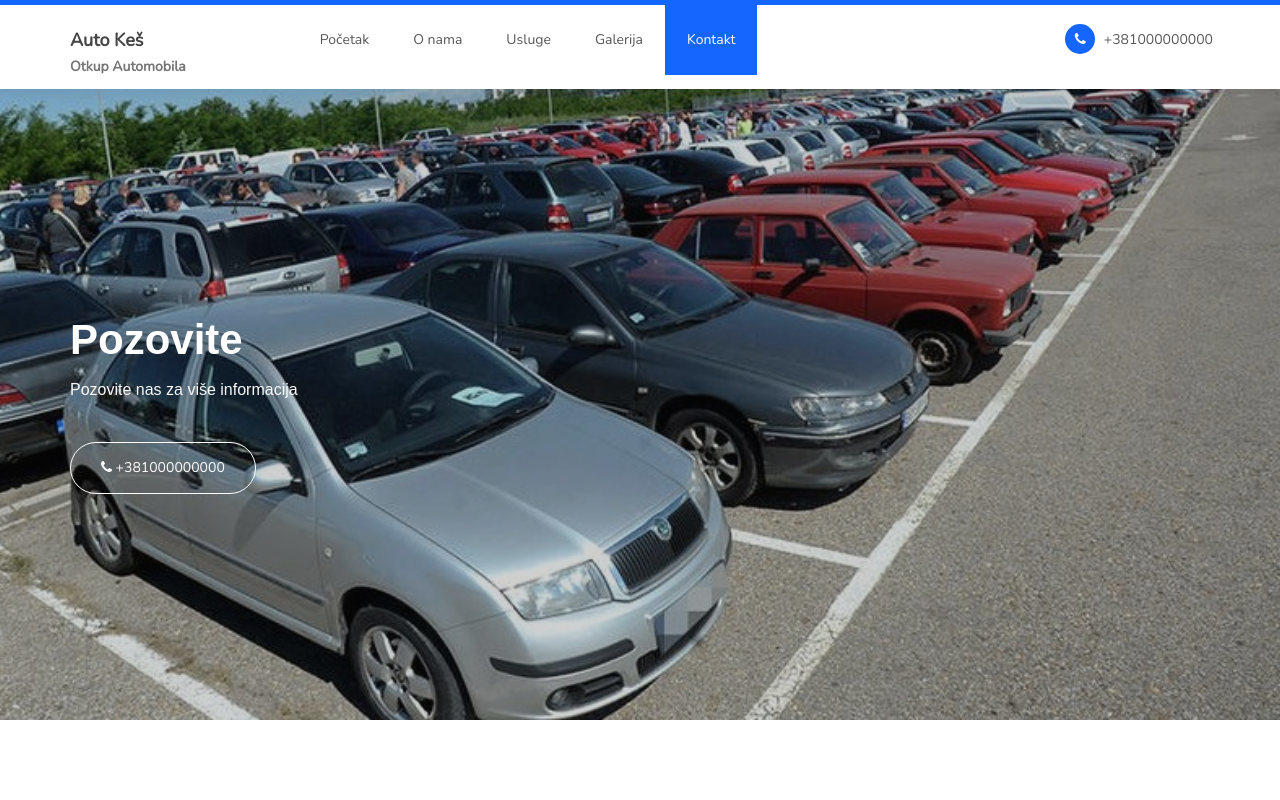
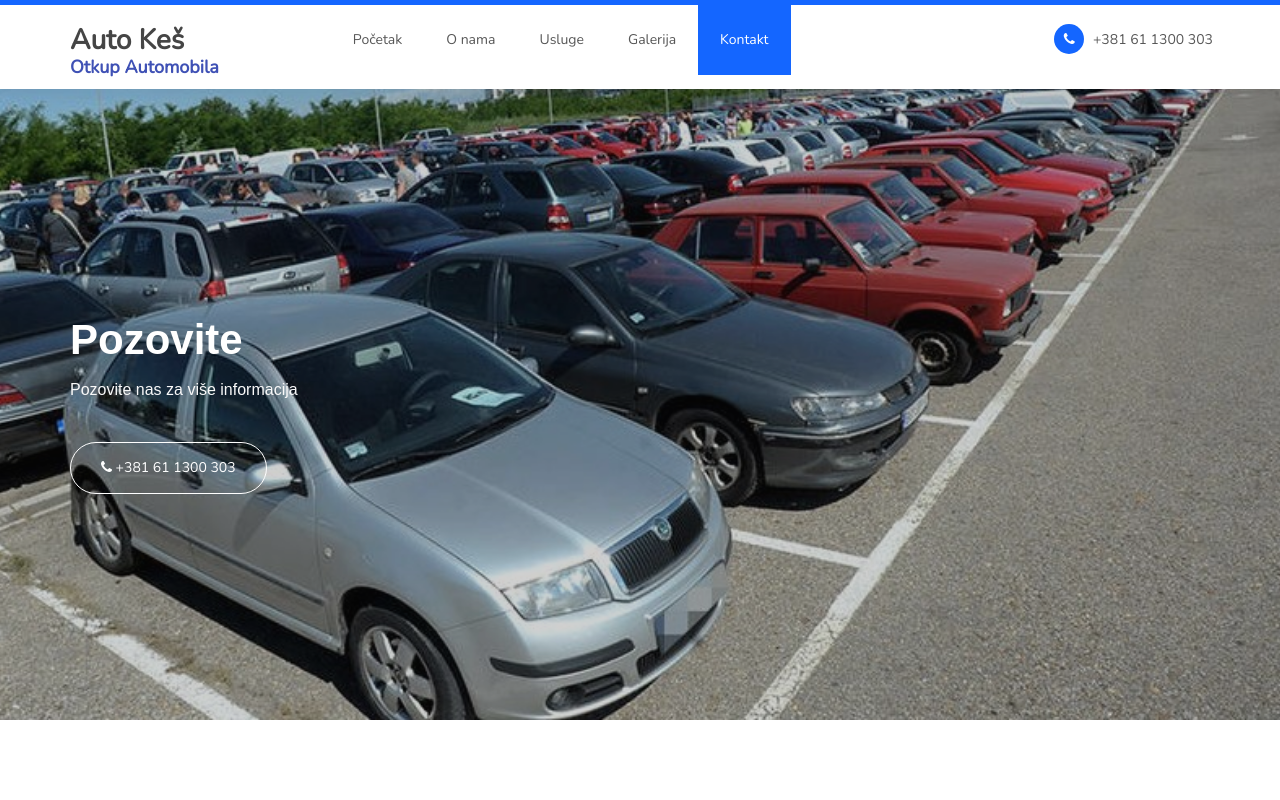
Before and after one commit to vuskovic09/auto-kes, a plain HTML site: page index.html in a window 1280 px wide. Shown: the top 800 px of the page. Drawn offline with nearby package versions, Linux system fonts and the light colour scheme; a web font is replaced by a local one.

Commit message:
EDIT: font

```diff
--- a/css/templatemo-style.css
+++ b/css/templatemo-style.css
@@ -20,6 +20,19 @@ https://templatemo.com/tm-516-known
     padding-top: 70px;
   }
 
+  figcaption p {
+    font-size: 18px;;
+  }
+
+  .subtitle {
+    color: #3f51b5;
+    font-weight: bolder;
+    font-size: 18px;
+  }
+
+  .custom-navbar .navbar-brand {
+    font-size: 28px !important;
+  }
 
   /*---------------------------------------
      TYPOGRAPHY
--- a/index.html
+++ b/index.html
@@ -44,7 +44,7 @@
                     </button>
 
                     <!-- lOGO TEXT HERE -->
-                    <a href="#" class="navbar-brand">Auto Keš</a> </br> <p><strong>Otkup Automobila</strong></p>
+                    <a href="#" class="navbar-brand">Auto Keš</a> </br> <p class="subtitle">Otkup Automobila</p>
                </div>
 
                <!-- MENU LINKS -->
@@ -58,7 +58,7 @@
                     </ul>
 
                     <ul class="nav navbar-nav navbar-right">
-                         <li><a href="#"><i class="fa fa-phone"></i> +381000000000</a></li>
+                         <li><a href="tel: +381 61 1300 303"><i class="fa fa-phone"></i> +381 61 1300 303</a></li>
                     </ul>
                </div>
 
@@ -77,7 +77,7 @@
                                         <div class="col-md-6 col-sm-12">
                                              <h1>Pozovite</h1>
                                              <h3>Pozovite nas za više informacija</h3>
-                                             <a href="#" class="section-btn btn btn-default"><i class="fa fa-phone"></i> +381000000000</a>
+                                             <a href="tel: +381 61 1300 303" class="section-btn btn btn-default"><i class="fa fa-phone"></i> +381 61 1300 303</a>
                                         </div>
                                    </div>
                               </div>
@@ -89,7 +89,7 @@
                                         <div class="col-md-6 col-sm-12">
                                              <h1>Pozovite</h1>
                                              <h3>Pozovite nas za više informacija</h3>
-                                             <a href="#" class="section-btn btn btn-default"><i class="fa fa-phone"></i> +381000000000</a>
+                                             <a href="tel: +381 61 1300 303" class="section-btn btn btn-default"><i class="fa fa-phone"></i> +381 61 1300 303</a>
                                         </div>
                                    </div>
                               </div>
@@ -101,7 +101,7 @@
                                         <div class="col-md-6 col-sm-12">
                                              <h1>Pozovite</h1>
                                              <h3>Pozovite nas za više informacija</h3>
-                                             <a href="#" class="section-btn btn btn-default"><i class="fa fa-phone"></i> +381000000000</a>
+                                             <a href="tel: +381 61 1300 303" class="section-btn btn btn-default"><i class="fa fa-phone"></i> +381 61 1300 303</a>
                                         </div>
                                    </div>
                               </div>
@@ -395,7 +395,7 @@
                                    <h2>Contact Info</h2>
                               </div>
                               <address>
-                                   <p>+381 000000000</p>
+                                   <p>+381 61 1300 303</p>
                                    <p><a href="mailto:youremail.co">hello@youremail.co</a></p>
                               </address>
                          </div>
```
